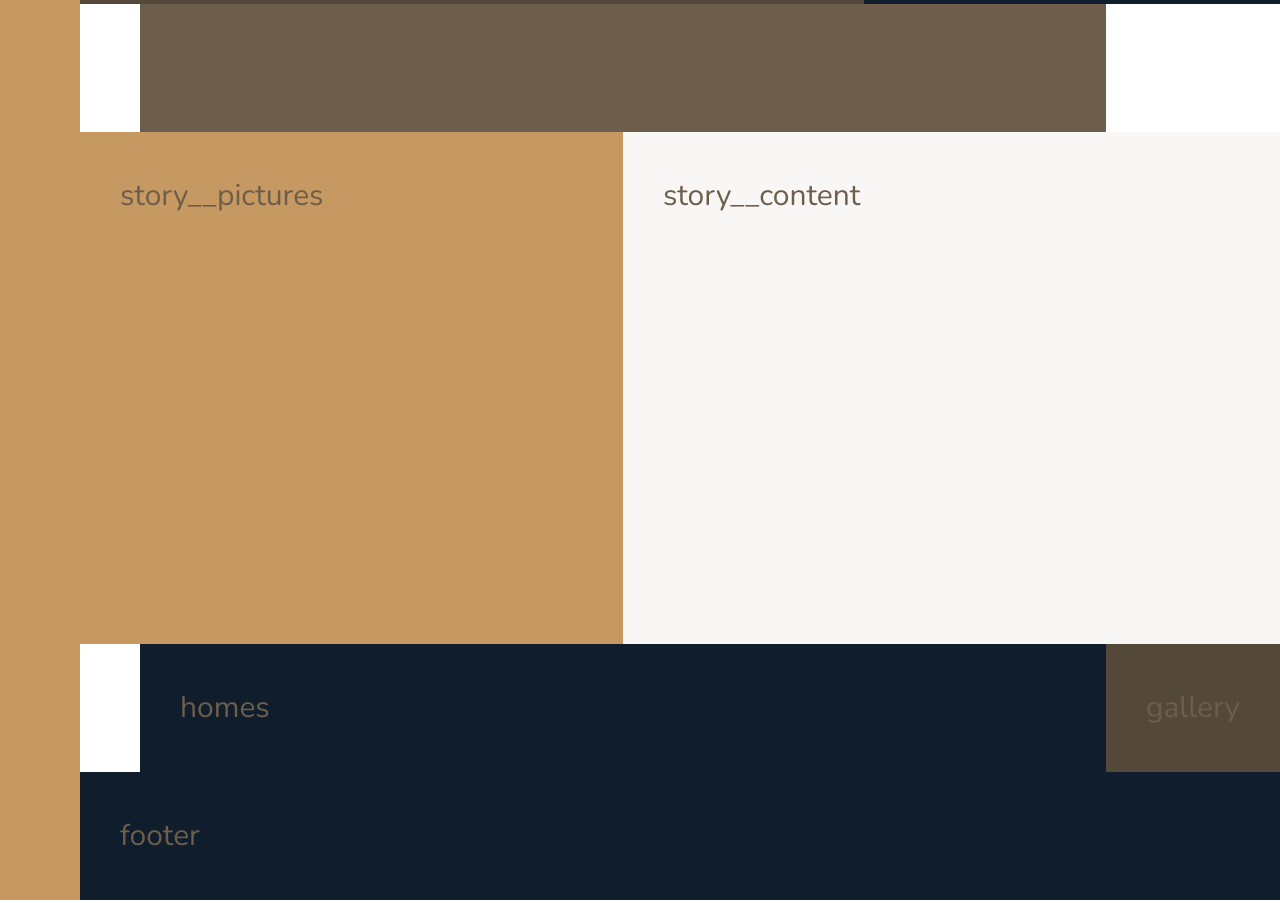
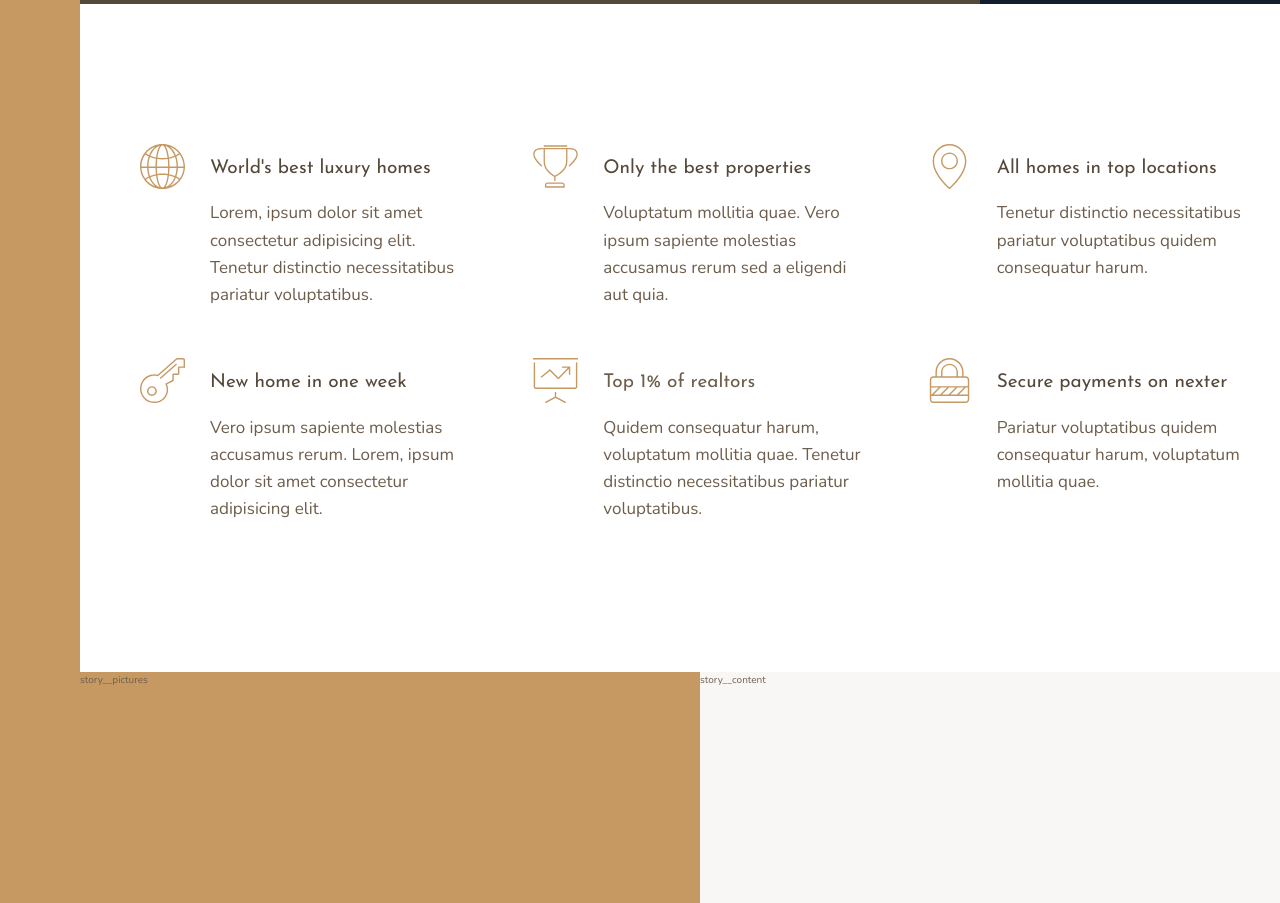
Before and after one commit to b-antonenko/Nexter, a website: page index.html in a window 1280 px wide. Shown: the part 636-1539 px from the top of the page. Drawn offline with nearby package versions, Linux system fonts and the light colour scheme.

Commit message:
Features section added

```diff
--- a/index.html
+++ b/index.html
@@ -24,7 +24,60 @@
         </div>
 
         <section class="features">
-            features
+            <div class="feature">
+                <svg class="feature__icon">
+                    <use xlink:href="img/sprite.svg#icon-global"></use>
+                </svg>
+                <h4 class="heading-4 heading-4--dark">World's best luxury homes</h4>
+                <p class="feature__text">
+                    Lorem, ipsum dolor sit amet consectetur adipisicing elit. Tenetur distinctio necessitatibus pariatur voluptatibus.
+                </p>
+            </div>
+            <div class="feature">
+                <svg class="feature__icon">
+                    <use xlink:href="img/sprite.svg#icon-trophy"></use>
+                </svg>
+                <h4 class="heading-4 heading-4--dark">Only the best properties</h4>
+                <p class="feature__text">
+                    Voluptatum mollitia quae. Vero ipsum sapiente molestias accusamus rerum sed a eligendi aut quia.
+                </p>
+            </div>
+            <div class="feature">
+                <svg class="feature__icon">
+                    <use xlink:href="img/sprite.svg#icon-map-pin"></use>
+                </svg>
+                <h4 class="heading-4 heading-4--dark">All homes in top locations</h4>
+                <p class="feature__text">
+                    Tenetur distinctio necessitatibus pariatur voluptatibus quidem consequatur harum.
+                </p>
+            </div>
+            <div class="feature">
+                <svg class="feature__icon">
+                    <use xlink:href="img/sprite.svg#icon-key"></use>
+                </svg>
+                <h4 class="heading-4 heading-4--dark">New home in one week</h4>
+                <p class="feature__text">
+                    Vero ipsum sapiente molestias accusamus rerum. Lorem, ipsum dolor sit amet consectetur adipisicing elit.
+                </p>
+            </div>
+            <div class="feature">
+                <svg class="feature__icon">
+                    <use xlink:href="img/sprite.svg#icon-presentation"></use>
+                </svg>
+                <h4 class="heading-4">Top 1% of realtors</h4>
+                <p class="feature__text">
+                    Quidem consequatur harum, voluptatum mollitia quae. Tenetur distinctio necessitatibus pariatur voluptatibus.
+                </p>
+            </div>
+            <div class="feature">
+                <svg class="feature__icon">
+                    <use xlink:href="img/sprite.svg#icon-lock"></use>
+                </svg>
+                <h4 class="heading-4 heading-4--dark">Secure payments on nexter</h4>
+                <p class="feature__text">
+                    Pariatur voluptatibus quidem consequatur harum, voluptatum mollitia quae.
+                </p>
+            </div>
         </section>
 
         <div class="story__pictures">
--- a/sass/_base.scss
+++ b/sass/_base.scss
@@ -24,9 +24,4 @@ body {
     display: grid;
     grid-template-rows: 80vh min-content 40vw repeat(3, min-content);
     grid-template-columns: [sidebar-start] 8rem [sidebar-end full-start] minmax(6rem, 1fr) [center-start] repeat(8, [col-start] minmax(min-content, 14rem) [col-end]) [center-end] 1fr [full-end];
-
-    & > * {
-        padding: 40px;
-        font-size: 3rem;
-    }
 }
--- a/sass/_features.scss
+++ b/sass/_features.scss
@@ -1,6 +1,33 @@
 @use "variables" as *;
 
 .features {
-    background-color: $color-grey-dark-2;
     grid-column: center-start / center-end;
+
+    margin: 15rem 0;
+
+    display: grid;
+    // grid-template-columns: repeat(3, 1fr);
+    grid-template-columns: repeat(auto-fit, minmax(25rem, 1fr));
+    grid-gap: 6rem;
+    align-items: start;
 }
+
+.feature {
+
+    display: grid;
+    grid-template-columns: min-content 1fr;
+    grid-row-gap: 1.5rem;
+    grid-column-gap: 2.5rem;
+
+    &__icon {
+        fill: $color-primary;
+        width: 4.5rem;
+        height: 4.5rem;
+        grid-row: 1 / span 2;
+        transform: translateY(-1rem);
+    }
+
+    &__text {
+        font-size: 1.7rem;
+    }
+}
--- a/sass/_gallery.scss
+++ b/sass/_gallery.scss
@@ -2,4 +2,5 @@
 
 .gallery {
     background-color: $color-grey-dark-1;
+    grid-column: full-start / full-end;
 }
--- a/sass/_typography.scss
+++ b/sass/_typography.scss
@@ -1 +1,31 @@
 @use "variables" as *;
+
+%heading {
+    font-family: $font-display;
+    font-weight: 400;
+}
+
+.heading-1 {
+    @extend %heading;
+}
+
+.heading-2 {
+    @extend %heading;
+}
+
+.heading-3 {
+    @extend %heading;
+}
+
+.heading-4 {
+    @extend %heading;
+    font-size: 1.9rem;
+
+    &--light {
+        color: $color-grey-light-1;
+    }
+
+    &--dark {
+        color: $color-grey-dark-1;
+    }
+}
```
Also changed, not shown: css/style.css, 1 other file.
